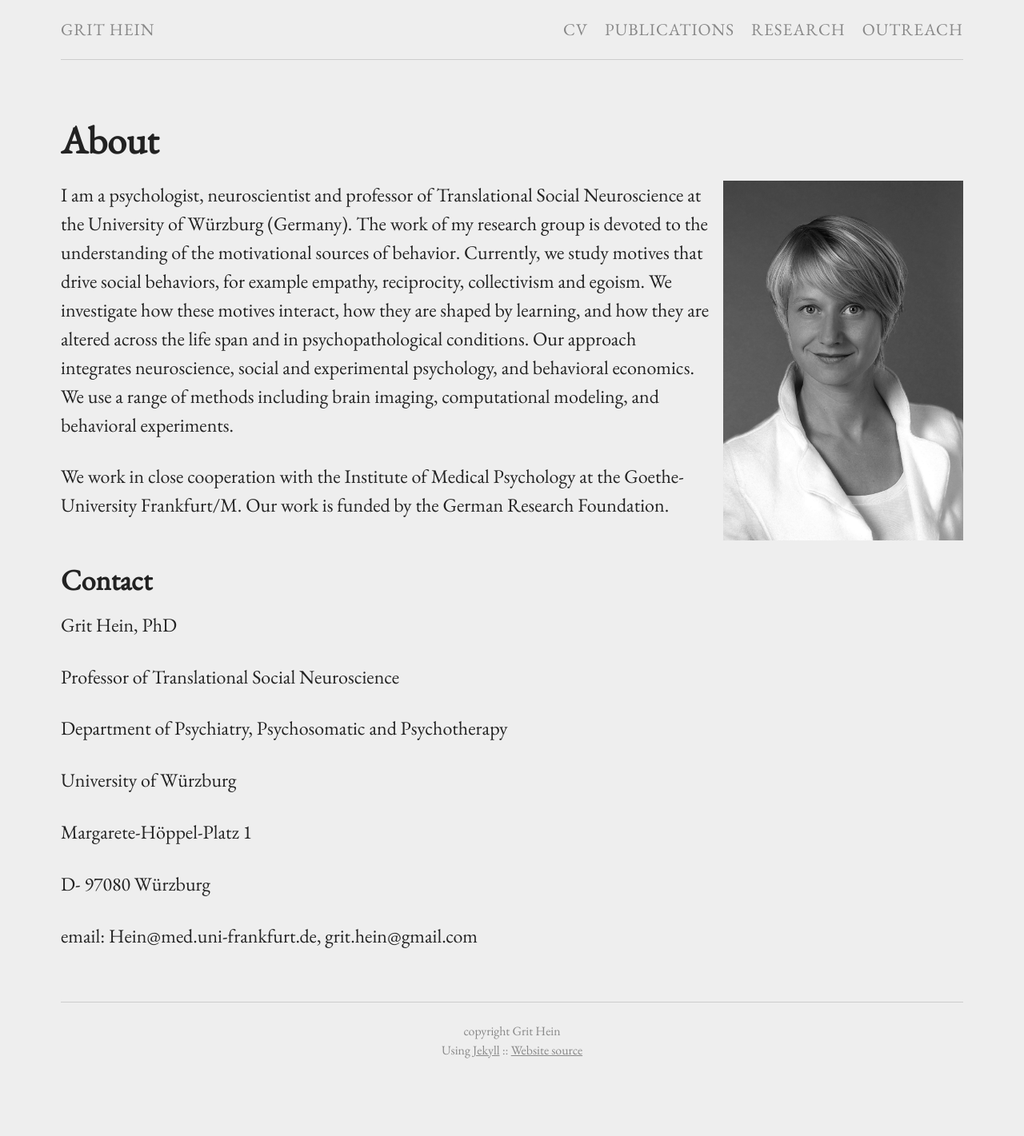
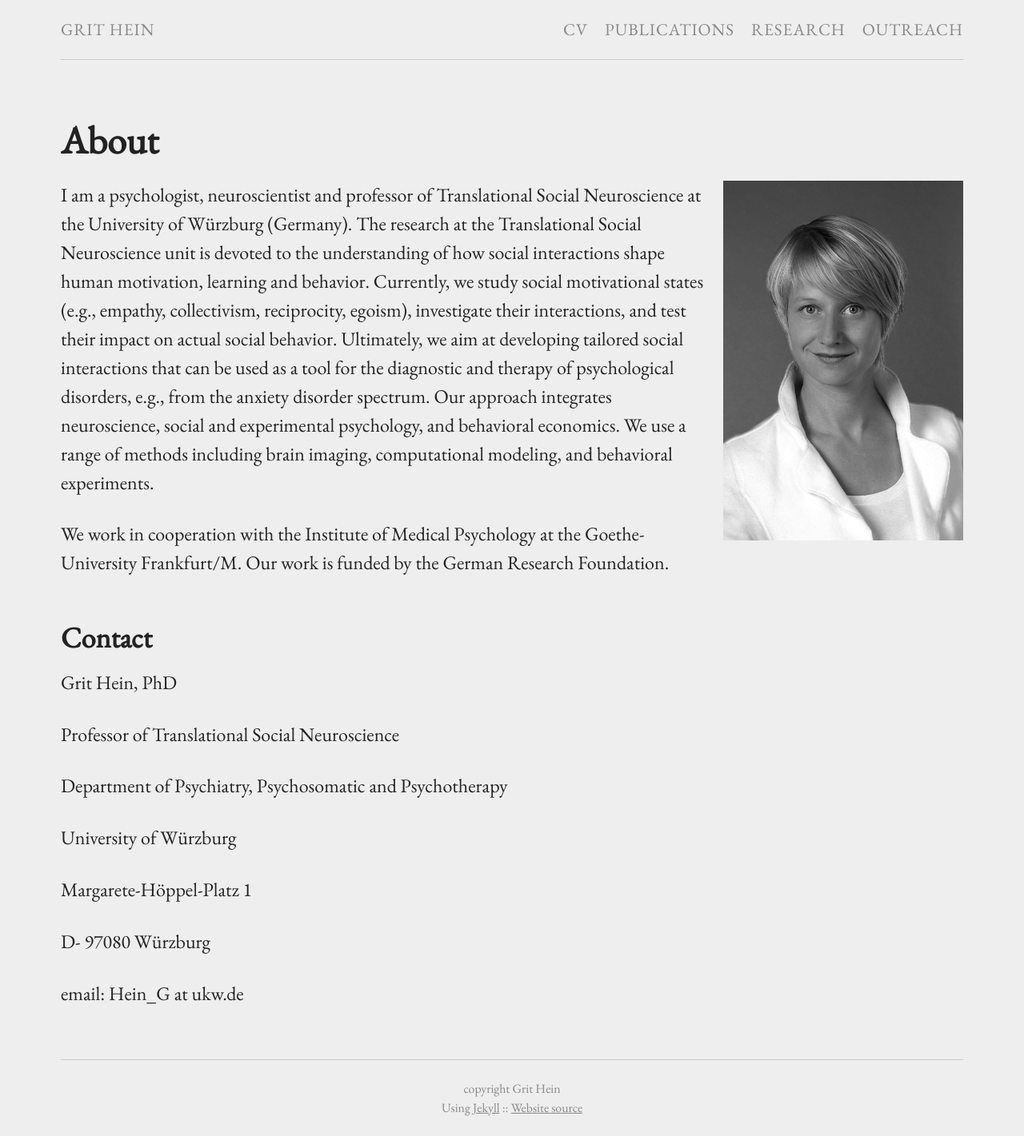
Before and after one commit to grithein/grithein, a Jekyll site: the page built from index.md, in a window 1280 px wide. Shown: the whole page at 80% size. Built offline with Jekyll 4.4.1, drawn with Linux system fonts in a browser that asks for light colours; before the commit the page ends 1349 px from its top, so only the background shows below that.

Commit message:
Update from Forestry.io - index.md

```diff
--- a/index.md
+++ b/index.md
@@ -5,9 +5,9 @@ permalink: "/"
 ---
 {% include image.html url="images/Grit_pic.jpg" caption="" max_width="300px" align="right" %}
 
-I am a psychologist, neuroscientist and professor of Translational Social Neuroscience at the University of Würzburg (Germany). The work of my research group is devoted to the understanding of the motivational sources of behavior. Currently, we study motives that drive social behaviors, for example empathy, reciprocity, collectivism and egoism. We investigate how these motives interact, how they are shaped by learning, and how they are altered across the life span and in psychopathological conditions. Our approach integrates neuroscience, social and experimental psychology, and behavioral economics. We use a range of methods including brain imaging, computational modeling, and behavioral experiments.
+I am a psychologist, neuroscientist and professor of Translational Social Neuroscience at the University of Würzburg (Germany). The research at the Translational Social Neuroscience unit is devoted to the understanding of how social interactions shape human motivation, learning and behavior. Currently, we study social motivational states (e.g., empathy, collectivism, reciprocity, egoism), investigate their interactions, and test their impact on actual social behavior. Ultimately, we aim at developing tailored social interactions that can be used as a tool for the diagnostic and therapy of psychological disorders, e.g., from the anxiety disorder spectrum. Our approach integrates neuroscience, social and experimental psychology, and behavioral economics. We use a range of methods including brain imaging, computational modeling, and behavioral experiments.
 
-We work in close cooperation with the Institute of Medical Psychology at the Goethe-University Frankfurt/M. Our work is funded by the German Research Foundation.
+We work in cooperation with the Institute of Medical Psychology at the Goethe-University Frankfurt/M. Our work is funded by the German Research Foundation.
 
 ## Contact
 
@@ -23,4 +23,4 @@ Margarete-Höppel-Platz 1
 
 D- 97080 Würzburg
 
-email: Hein@med.uni-frankfurt.de, grit.hein@gmail.com
+email: Hein_G at ukw.de
```
